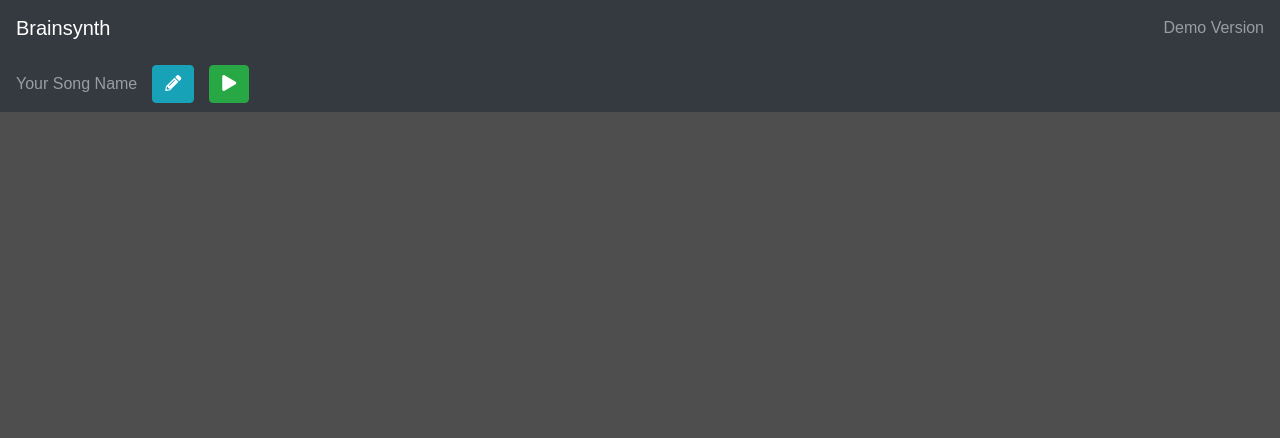
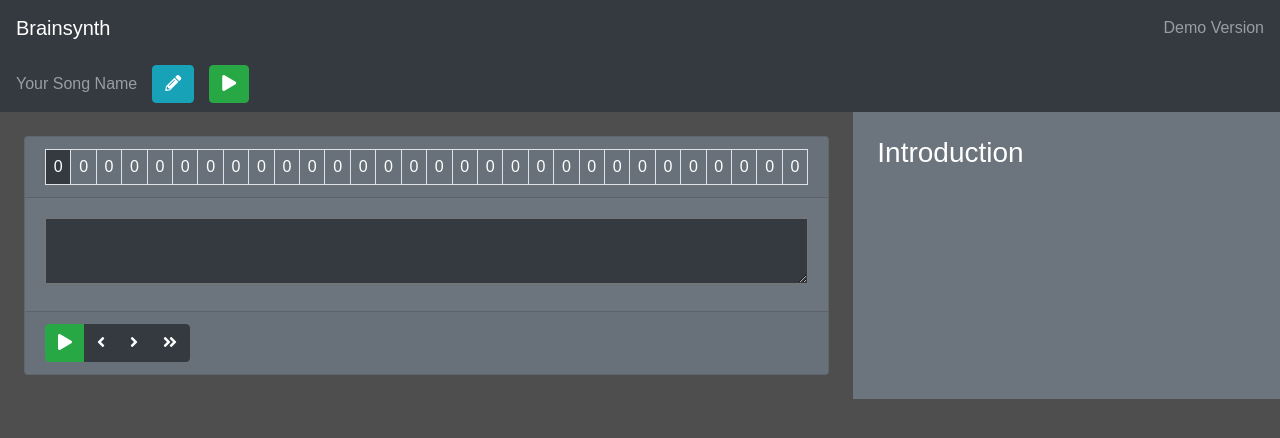
Before and after one commit to Nexuist/brainsynth, a React (Create React App) app: page / in a window 1280 px wide. Shown: the top 438 px of the page. Built offline with nearby package versions, Linux system fonts and the light colour scheme.

Commit message:
Build basic track HTML

```diff
--- a/src/App.js
+++ b/src/App.js
@@ -5,15 +5,18 @@ import "./App.css";
 class App extends Component {
   render() {
     return (
-      <div className="app">
-        <nav className="navbar navbar-dark bg-dark">
-          <a className="navbar-brand" href="#">
+      <div class="app">
+        <nav class="navbar navbar-dark bg-dark">
+          <a class="navbar-brand" href="#">
             Brainsynth
           </a>
-          <span className="navbar-text">Demo Version</span>
+          <span class="navbar-text">Demo Version</span>
         </nav>
-        <nav className="navbar navbar-dark bg-dark" style={{"justify-content": "flex-start"}}>
-          <span className="navbar-text">Your Song Name</span>
+        <nav
+          class="navbar navbar-dark bg-dark"
+          style={{ justifyContent: "flex-start" }}
+        >
+          <span class="navbar-text">Your Song Name</span>
           <button class="btn btn-info">
             <i class="fas fa-pencil-alt fa-inverse" />
           </button>
@@ -21,6 +24,56 @@ class App extends Component {
             <i class="fas fa-play" />
           </button>
         </nav>
+        <div class="container-fluid">
+          <div class="row">
+            <div class="col-sm-8 p-4">
+              <div class="card bg-secondary text-white">
+                <div class="card-header table-responsive">
+                  <table class="table table-bordered table-sm text-center mb-0">
+                    <tbody>
+                      <tr>
+                        {Array.apply(null, Array(30)).map((val, i) => (
+                          <td key={i} className={i == 0 ? "bg-dark" : ""}>
+                            0
+                          </td>
+                        ))}
+                      </tr>
+                    </tbody>
+                  </table>
+                </div>
+                <div class="card-body">
+                  <textarea
+                    class="bg-dark text-white p-2"
+                    style={{
+                      boxSizing: "border-box",
+                      width: "100%",
+                      letterSpacing: "3px"
+                    }}
+                  />
+                </div>
+                <div class="card-footer">
+                  <div class="btn-group" role="group">
+                    <button type="button" class="btn btn-success">
+                      <i class="fas fa-play" />
+                    </button>
+                    <button type="button" class="btn btn-dark">
+                      <i class="fas fa-angle-left" />
+                    </button>
+                    <button type="button" class="btn btn-dark">
+                      <i class="fas fa-angle-right" />
+                    </button>
+                    <button type="button" class="btn btn-dark">
+                      <i class="fas fa-angle-double-right" />
+                    </button>
+                  </div>
+                </div>
+              </div>
+            </div>
+            <div class="col-sm-4 bg-secondary p-4 text-white">
+              <h3>Introduction</h3>
+            </div>
+          </div>
+        </div>
       </div>
     );
   }
```
